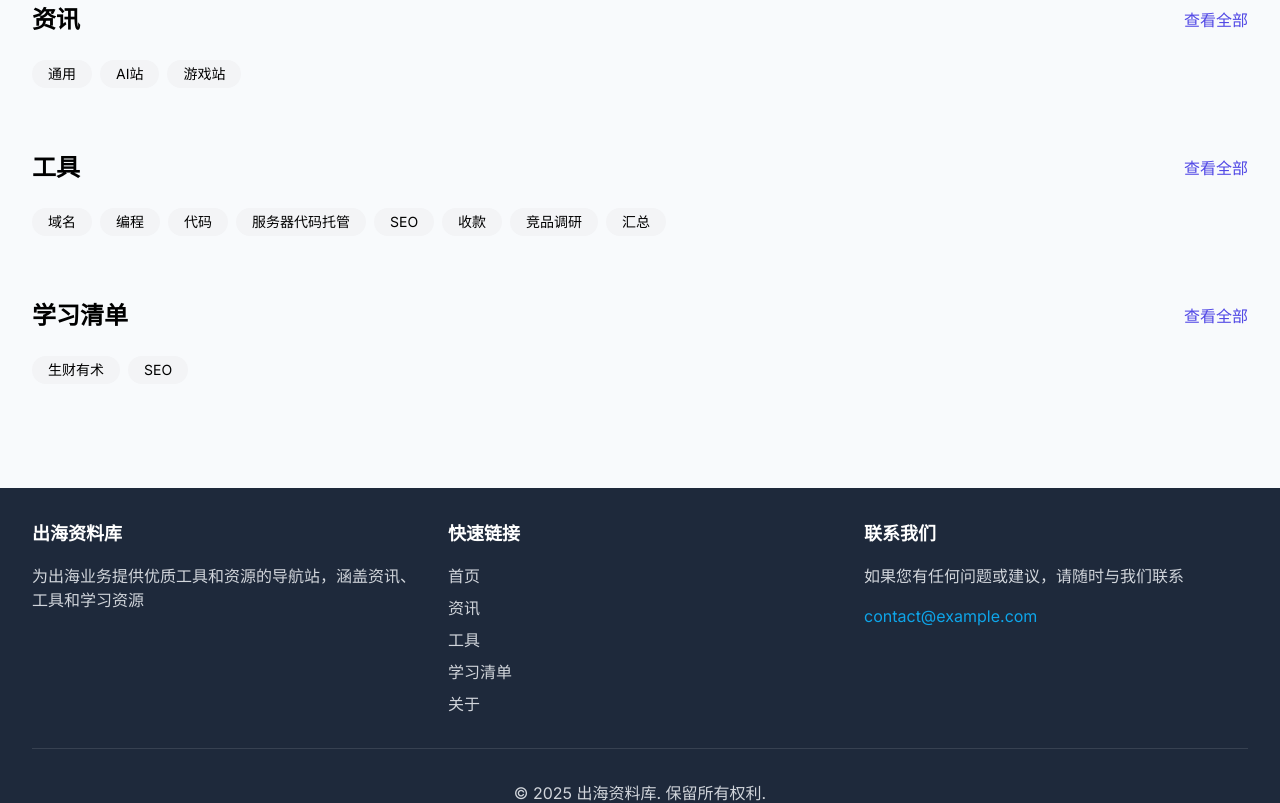
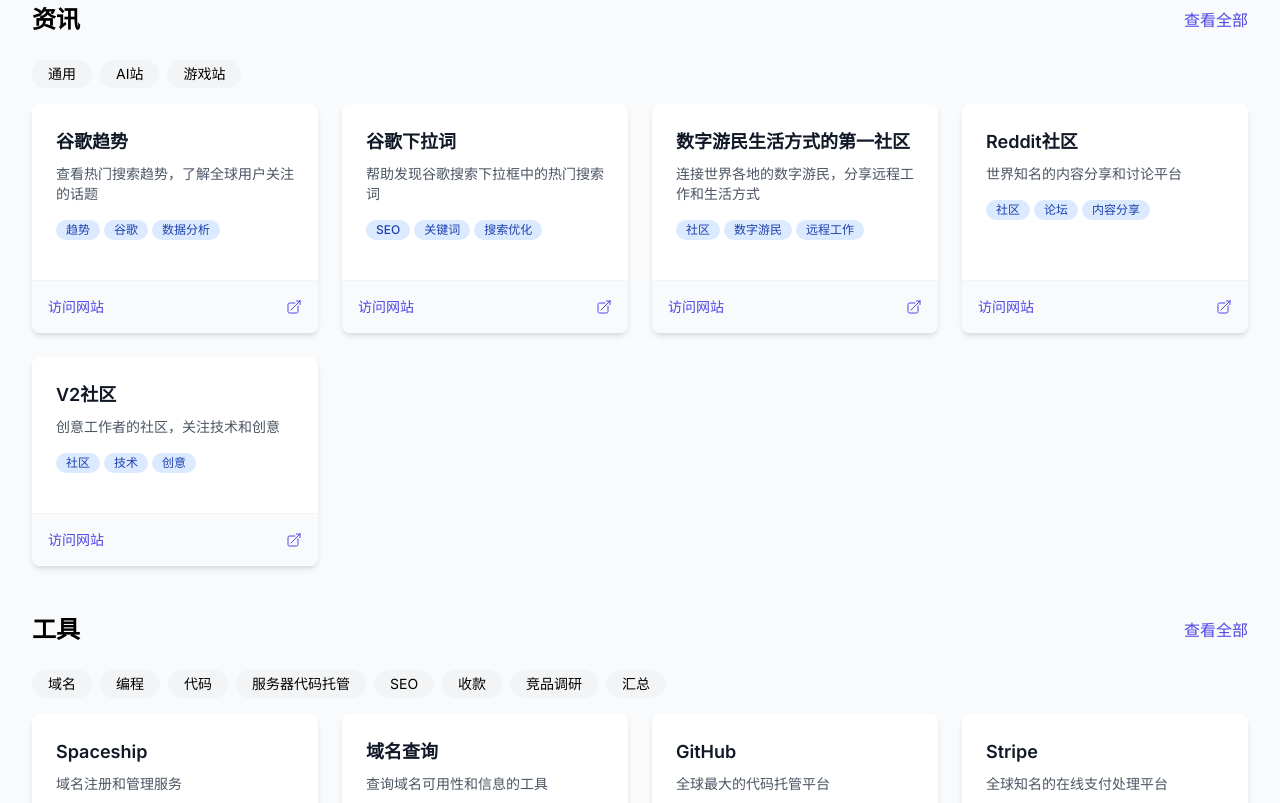
Before and after one commit to rockyandtom/webtools, a Next.js app: page / in a window 1280 px wide. Shown: the part 440-1243 px from the top of the page. Built offline with nearby package versions, Linux system fonts and the light colour scheme.

Commit message:
恢复到初始版本 (4c8b706)

```diff
--- a/app/category/[id]/[subcategory]/page.tsx
+++ b/app/category/[id]/[subcategory]/page.tsx
@@ -27,7 +27,7 @@
   }
 
   // 获取该分类下的所有子分类
-  const subcats = subcategories[category.name as keyof typeof subcategories] || [];
+  const subcats = subcategories[category.name] || [];
 
   // 检查子分类是否存在
   if (!subcats.includes(subcategoryName)) {
@@ -49,7 +49,7 @@
     const matchesSearch = searchQuery.trim() === '' ? true : (
       website.title.toLowerCase().includes(searchQuery.toLowerCase()) ||
       website.description.toLowerCase().includes(searchQuery.toLowerCase()) ||
-      website.tags.some((tag: string) => tag.toLowerCase().includes(searchQuery.toLowerCase()))
+      website.tags.some(tag => tag.toLowerCase().includes(searchQuery.toLowerCase()))
     );
     return matchesCategory && matchesSubcategory && matchesSearch;
   });
--- a/app/category/[id]/page.tsx
+++ b/app/category/[id]/page.tsx
@@ -33,13 +33,13 @@
     const matchesSearch = searchQuery.trim() === '' ? true : (
       website.title.toLowerCase().includes(searchQuery.toLowerCase()) ||
       website.description.toLowerCase().includes(searchQuery.toLowerCase()) ||
-      website.tags.some((tag: string) => tag.toLowerCase().includes(searchQuery.toLowerCase()))
+      website.tags.some(tag => tag.toLowerCase().includes(searchQuery.toLowerCase()))
     );
     return matchesCategory && matchesSearch;
   });
 
   // 获取该分类的所有子分类
-  const subcats = subcategories[category.name as keyof typeof subcategories] || [];
+  const subcats = subcategories[category.name] || [];
 
   return (
     <>
--- a/app/page.tsx
+++ b/app/page.tsx
@@ -21,7 +21,7 @@
       (website) =>
         website.title.toLowerCase().includes(searchQuery.toLowerCase()) ||
         website.description.toLowerCase().includes(searchQuery.toLowerCase()) ||
-        website.tags.some((tag: string) => tag.toLowerCase().includes(searchQuery.toLowerCase())) ||
+        website.tags.some(tag => tag.toLowerCase().includes(searchQuery.toLowerCase())) ||
         website.url.toLowerCase().includes(searchQuery.toLowerCase())
     );
     setFilteredWebsites(results);
@@ -81,7 +81,7 @@
 
                 {/* 子分类列表 */}
                 <div className="flex flex-wrap gap-2 mb-4">
-                  {subcategories[category.name as keyof typeof subcategories]?.map((subcat) => (
+                  {subcategories[category.name]?.map((subcat) => (
                     <Link
                       key={subcat}
                       href={`/category/${category.id}/${subcat}`}
--- a/data/websites.ts
+++ b/data/websites.ts
@@ -8,8 +8,125 @@
   subcategory: string;
 }
 
-export const websites: Website[] = [];
-
+export const websites: Website[] = [
+  {
+    id: "google-trends",
+    title: "谷歌趋势",
+    url: "https://trends.google.com/home?geo=HK",
+    description: "查看热门搜索趋势，了解全球用户关注的话题",
+    tags: ["趋势", "谷歌", "数据分析"],
+    category: "资讯",
+    subcategory: "通用",
+  },
+  {
+    id: "search-suggest",
+    title: "谷歌下拉词",
+    url: "https://www.searchsuggest.tips/",
+    description: "帮助发现谷歌搜索下拉框中的热门搜索词",
+    tags: ["SEO", "关键词", "搜索优化"],
+    category: "资讯",
+    subcategory: "通用",
+  },
+  {
+    id: "nomads",
+    title: "数字游民生活方式的第一社区",
+    url: "https://nomads.com",
+    description: "连接世界各地的数字游民，分享远程工作和生活方式",
+    tags: ["社区", "数字游民", "远程工作"],
+    category: "资讯",
+    subcategory: "通用",
+  },
+  {
+    id: "reddit",
+    title: "Reddit社区",
+    url: "https://www.reddit.com",
+    description: "世界知名的内容分享和讨论平台",
+    tags: ["社区", "论坛", "内容分享"],
+    category: "资讯",
+    subcategory: "通用",
+  },
+  {
+    id: "v2ex",
+    title: "V2社区",
+    url: "https://www.v2ex.com/",
+    description: "创意工作者的社区，关注技术和创意",
+    tags: ["社区", "技术", "创意"],
+    category: "资讯",
+    subcategory: "通用",
+  },
+  {
+    id: "producthunt",
+    title: "Product Hunt",
+    url: "https://producthunt.com",
+    description: "海外新产品发布的圣地，每天会有几十个新产品发布",
+    tags: ["产品", "创新", "发布平台"],
+    category: "资讯",
+    subcategory: "通用",
+  },
+  {
+    id: "hacker-news",
+    title: "Hacker News - Show HN",
+    url: "https://news.ycombinator.com/show",
+    description: "Y Combinator投资的Hacker News的子板块，技术黑客们喜欢在这里发布他们的小作品",
+    tags: ["技术", "创业", "项目展示"],
+    category: "资讯",
+    subcategory: "通用",
+  },
+  {
+    id: "toolify-ai",
+    title: "Toolify AI",
+    url: "https://www.toolify.ai/zh/",
+    description: "世界上第二大的AI产品导航网站",
+    tags: ["AI", "工具", "导航"],
+    category: "资讯",
+    subcategory: "AI站",
+  },
+  {
+    id: "theresanaiforthat",
+    title: "There's An AI For That",
+    url: "https://theresanaiforthat.com/",
+    description: "世界上最大的AI产品导航网站",
+    tags: ["AI", "工具", "导航"],
+    category: "资讯",
+    subcategory: "AI站",
+  },
+  {
+    id: "spaceship",
+    title: "Spaceship",
+    url: "https://www.spaceship.com/",
+    description: "域名注册和管理服务",
+    tags: ["域名", "注册", "服务"],
+    category: "工具",
+    subcategory: "域名",
+  },
+  {
+    id: "query-domains",
+    title: "域名查询",
+    url: "https://query.domains/",
+    description: "查询域名可用性和信息的工具",
+    tags: ["域名", "查询", "工具"],
+    category: "工具",
+    subcategory: "域名",
+  },
+  {
+    id: "github",
+    title: "GitHub",
+    url: "https://github.com/",
+    description: "全球最大的代码托管平台",
+    tags: ["代码", "开源", "托管"],
+    category: "工具",
+    subcategory: "代码",
+  },
+  {
+    id: "stripe",
+    title: "Stripe",
+    url: "https://stripe.com/en-hk",
+    description: "全球知名的在线支付处理平台",
+    tags: ["支付", "金融", "收款"],
+    category: "工具",
+    subcategory: "收款",
+  }
+];
 
 export const categories = [
   { id: "info", name: "资讯", icon: "newspaper" },
@@ -20,5 +137,5 @@
 export const subcategories = {
   "资讯": ["通用", "AI站", "游戏站"],
   "工具": ["域名", "编程", "代码", "服务器代码托管", "SEO", "收款", "竞品调研", "汇总"],
-  "学习清单": ["生财有术", "SEO"],
+  "学习清单": ["生财有术", "SEO", "百问百答"],
 };
--- a/next.config.js
+++ b/next.config.js
@@ -2,9 +2,8 @@
 const nextConfig = {
   reactStrictMode: true,
   swcMinify: true,
-  output: "standalone",
   images: {
-    unoptimized: true,
+    domains: [],
   },
   // 如果你需要添加环境变量，可以在这里添加
   env: {
--- a/package.json
+++ b/package.json
@@ -9,11 +9,11 @@
     "lint": "next lint"
   },
   "dependencies": {
-    "@heroicons/react": "^2.1.1",
     "next": "^14.1.0",
     "react": "^18.2.0",
     "react-dom": "^18.2.0",
-    "react-icons": "^5.0.1"
+    "react-icons": "^5.0.1",
+    "@heroicons/react": "^2.1.1"
   },
   "devDependencies": {
     "@types/node": "^20.11.5",
@@ -22,7 +22,6 @@
     "autoprefixer": "^10.4.17",
     "eslint": "^8.56.0",
     "eslint-config-next": "^14.1.0",
-    "eslint-config-prettier": "^10.1.1",
     "postcss": "^8.4.33",
     "tailwindcss": "^3.4.1",
     "typescript": "^5.3.3"
```
Also changed, not shown: .eslintrc.json, 1 other file (tests, documents, lock files or other folders).
